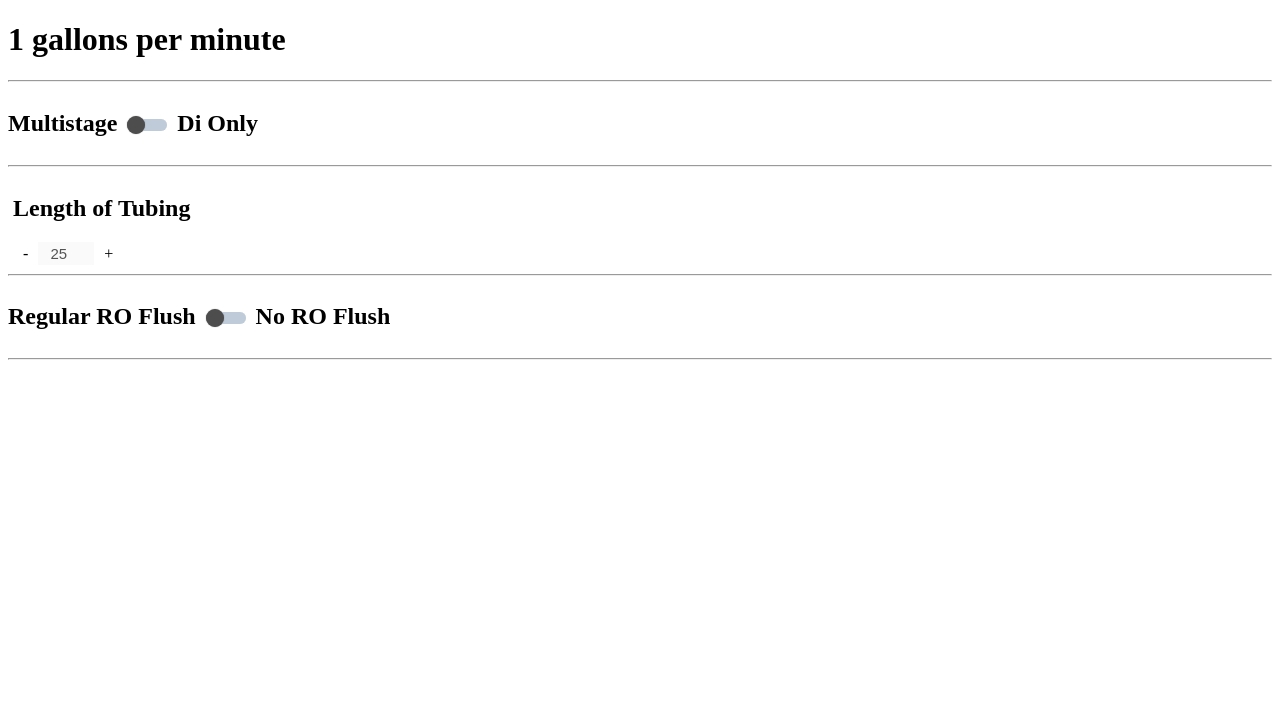
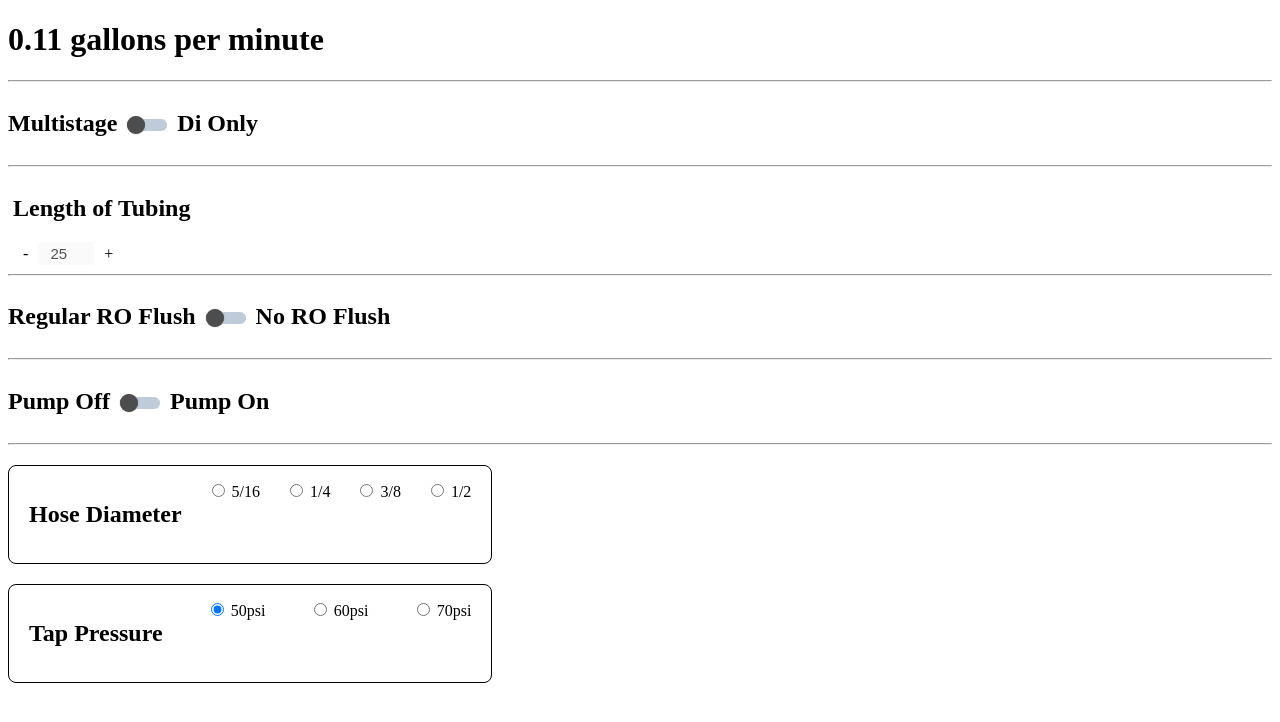
Before and after one commit to nmalozzi/abc-vue-animations, a Vue app: page / in a window 1280 px wide. Shown: the top 722 px of the page. Built offline with nearby package versions, Linux system fonts and the light colour scheme.

Commit message:
Adding Radios and using them for diameter and pressure.

```diff
--- a/src/components/PlusMinusInput.vue
+++ b/src/components/PlusMinusInput.vue
@@ -1,6 +1,6 @@
 <template>
   <div class="plus-minus-input">
-    <h2>{{ header }}</h2>
+    <h2 v-if="header">{{ header }}</h2>
     <div class="plus-minus-button minus" v-on:click="mpminus()">
       -
     </div>
--- /dev/null
+++ b/src/components/RadioButtonGroup.vue
@@ -0,0 +1,51 @@
+<template>
+  <div class="input-group">
+    <h2 v-if="header">{{ header }}</h2>
+    <div v-for="(option, index) in options" :key="option">
+      <label :for="option">
+        <input
+            type="radio"
+            :id="option"
+            @change="$emit('input', $event.target.value)"
+            name="radio-input"
+            :value="option"
+            :checked="index === 0"
+        />
+        {{ option }}
+      </label>
+    </div>
+  </div>
+</template>
+
+<script>
+
+export default {
+  props: {
+    options: {
+      required: true,
+      type: Array,
+    },
+    header: {
+      default: undefined,
+      type: String
+    },
+  },
+};
+</script>
+
+<style scoped>
+.input-group {
+  width: 35%;
+  margin: 20px 0;
+  padding: 15px 20px;
+  border: 1px solid black;
+  border-radius: 8px;
+
+  display: flex;
+  justify-content: space-between;
+}
+
+label {
+  cursor: pointer;
+}
+</style>
--- a/src/layouts/WaterPressure.vue
+++ b/src/layouts/WaterPressure.vue
@@ -1,6 +1,6 @@
 <template>
   <div>
-    <OutputNumeric :output="output" label="gallons per minute"/>
+    <OutputNumeric :output="output.toFixed(2)" label="gallons per minute"/>
     <hr/>
     <!--System Type-->
     <ToggleButton
@@ -27,7 +27,26 @@
         v-on:change="setFlushMultiplier"
     />
     <hr/>
-
+    <!--Pump-->
+    <ToggleButton
+        id="pump"
+        labelDisableText="Pump Off"
+        labelEnableText="Pump On"
+        v-on:change="setPumpMultiplier"
+    />
+    <hr/>
+    <!--Hose Diameter-->
+    <RadioButtonGroup
+        :options="Object.keys(this.hoseDiameterFlowRates)"
+        v-model="hoseDiameter"
+        header="Hose Diameter"
+    />
+    <!--Hose Diameter-->
+    <RadioButtonGroup
+        :options="Object.keys(this.tapPressureFlowRates)"
+        v-model="tapPressure"
+        header="Tap Pressure"
+    />
   </div>
 </template>
 
@@ -35,12 +54,14 @@
 import ToggleButton from '@/components/ToggleButton.vue'
 import PlusMinusInput from "@/components/PlusMinusInput";
 import OutputNumeric from "@/components/OutputNumeric";
+import RadioButtonGroup from "@/components/RadioButtonGroup";
 
 export default {
   components: {
     OutputNumeric,
     PlusMinusInput,
     ToggleButton,
+    RadioButtonGroup
   },
   data() {
     return {
@@ -53,6 +74,20 @@ export default {
       },
       systemMultiplier: 1,
       flushMultiplier: 1,
+      pumpMultiplier: 1,
+      hoseDiameter: "5/16",
+      hoseDiameterFlowRates: {
+        "5/16": .15,
+        "1/4": .25,
+        "3/8": .9,
+        "1/2": 1,
+      },
+      tapPressure: "50psi",
+      tapPressureFlowRates: {
+        "50psi": .75,
+        "60psi": .1,
+        "70psi": 1.25,
+      },
     }
   },
   methods: {
@@ -61,7 +96,10 @@ export default {
     },
     setFlushMultiplier(value) {
       this.flushMultiplier = value ? .5 : 1;
-    }
+    },
+    setPumpMultiplier(value) {
+      this.pumpMultiplier = value ? 2.5 : 1;
+    },
   },
   computed: {
     minTubeLength: function () {
@@ -70,8 +108,14 @@ export default {
     maxTubeLength: function () {
       return parseInt(Object.keys(this.tubeLengthFlowRates)[Object.keys(this.tubeLengthFlowRates).length - 1]);
     },
+
     output: function () {
-      return this.tubeLengthFlowRates[this.tubeLength] * this.systemMultiplier * this.flushMultiplier;
+      return this.tubeLengthFlowRates[this.tubeLength]
+          * this.systemMultiplier
+          * this.flushMultiplier
+          * this.pumpMultiplier
+          * this.hoseDiameterFlowRates[this.hoseDiameter]
+          * this.tapPressureFlowRates[this.tapPressure];
     }
   },
 }
```
